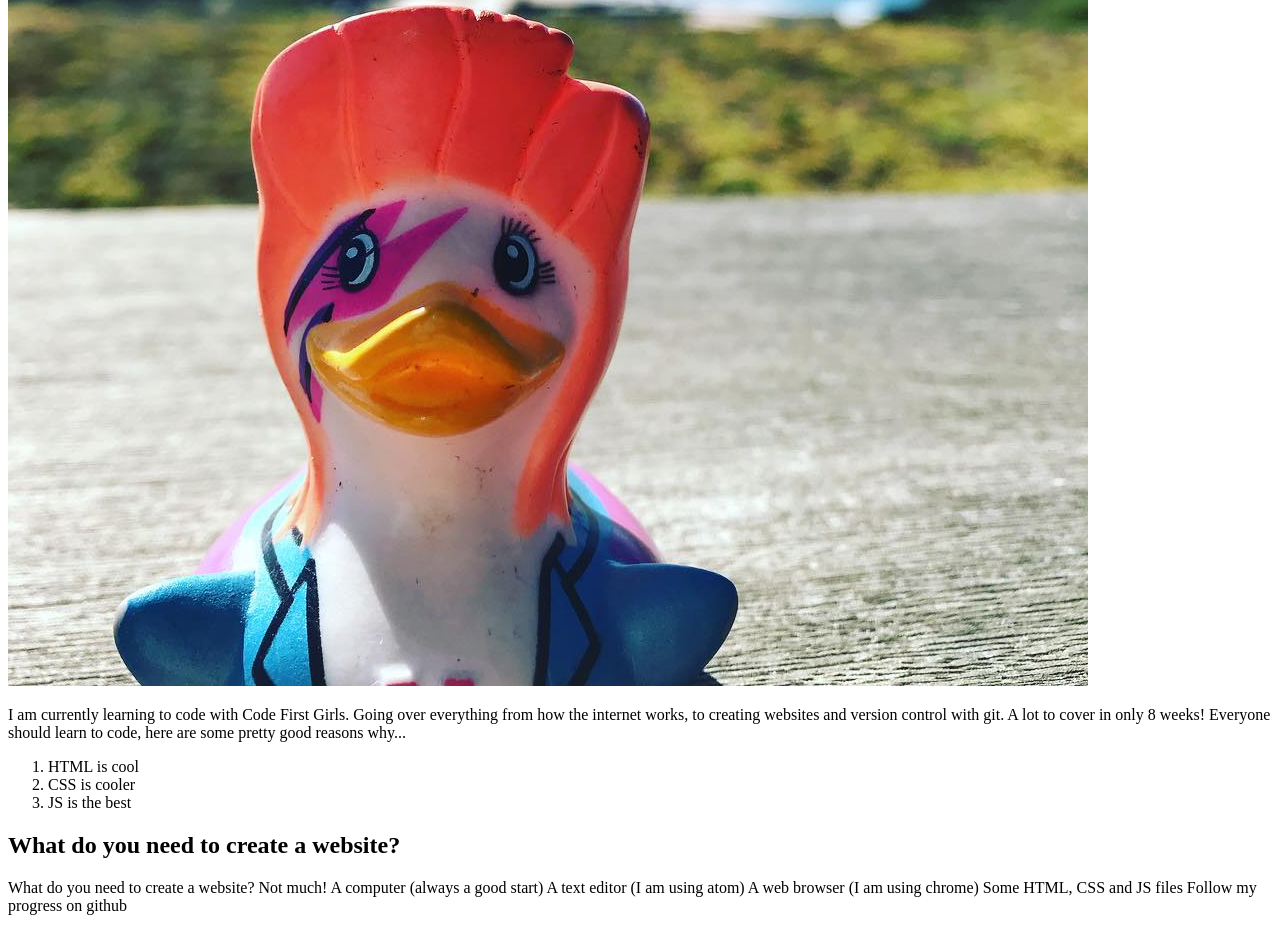
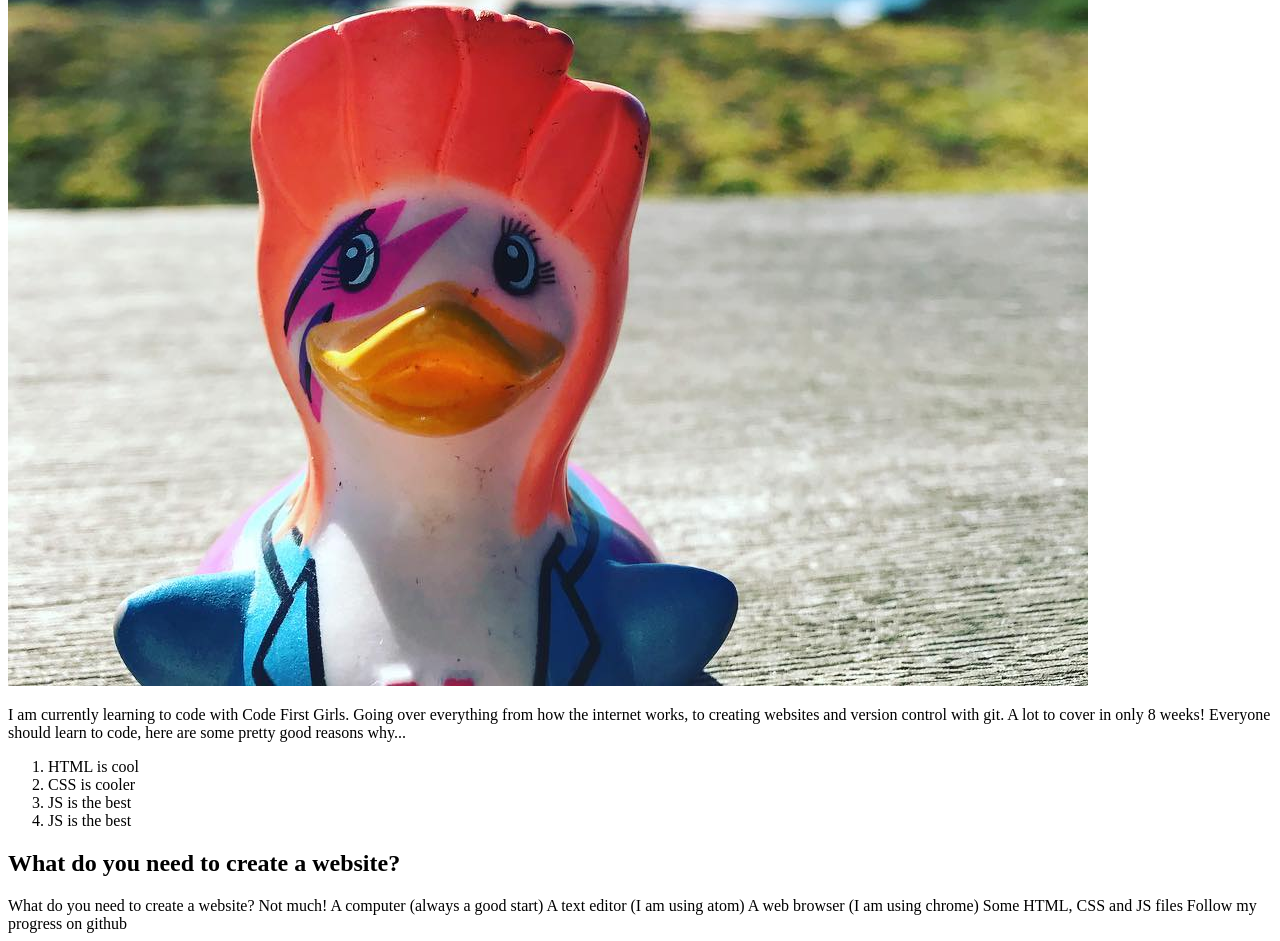
Before and after one commit to rumonsamra/beginners-week-one, a plain HTML site: page index.html in a window 1280 px wide. Shown: the part 521-1462 px from the top of the page. Drawn offline with Linux system fonts and the light colour scheme.

Commit message:
Add line

```diff
--- a/index.html
+++ b/index.html
@@ -20,6 +20,7 @@
     <li> HTML is cool </li>
     <li> CSS is cooler </li>
     <li> JS is the best </li>
+    <li> JS is the best </li>
   </ol>
 
  <h2> What do you need to create a website? </h2>
```
